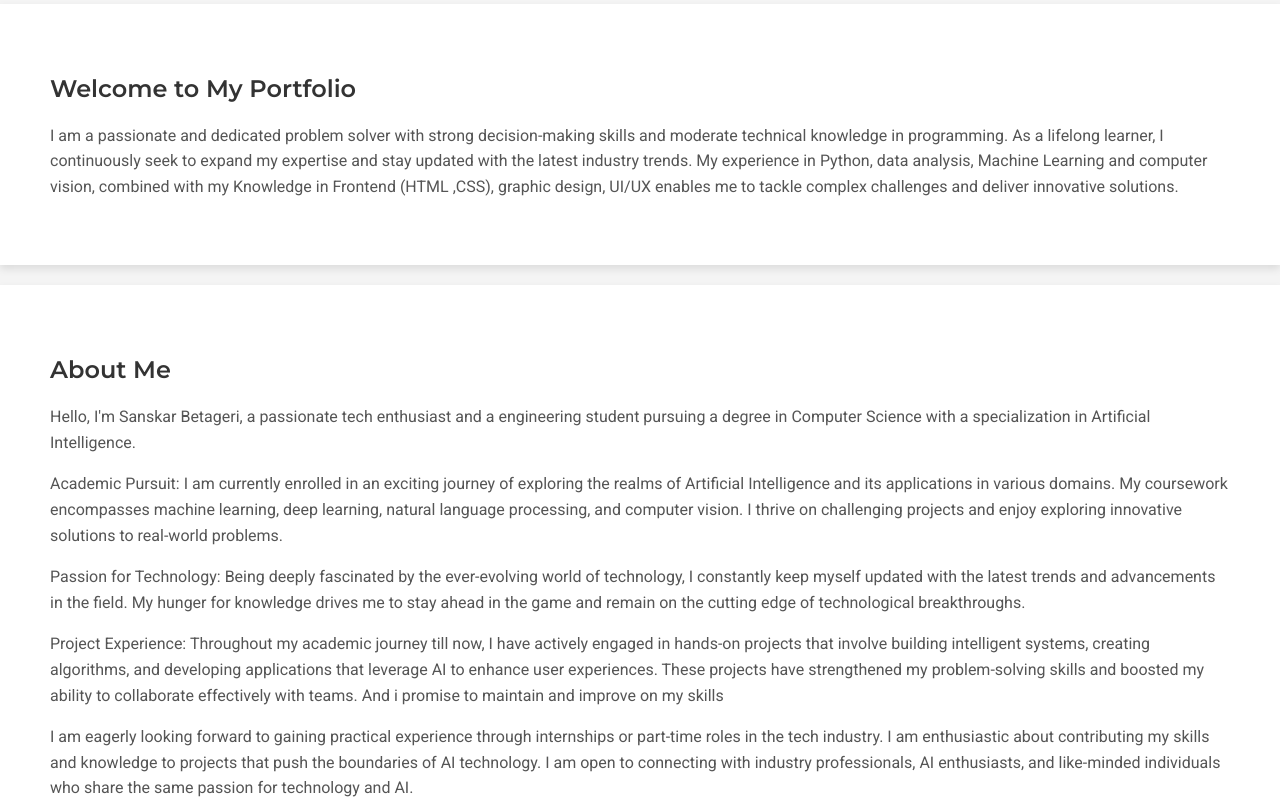
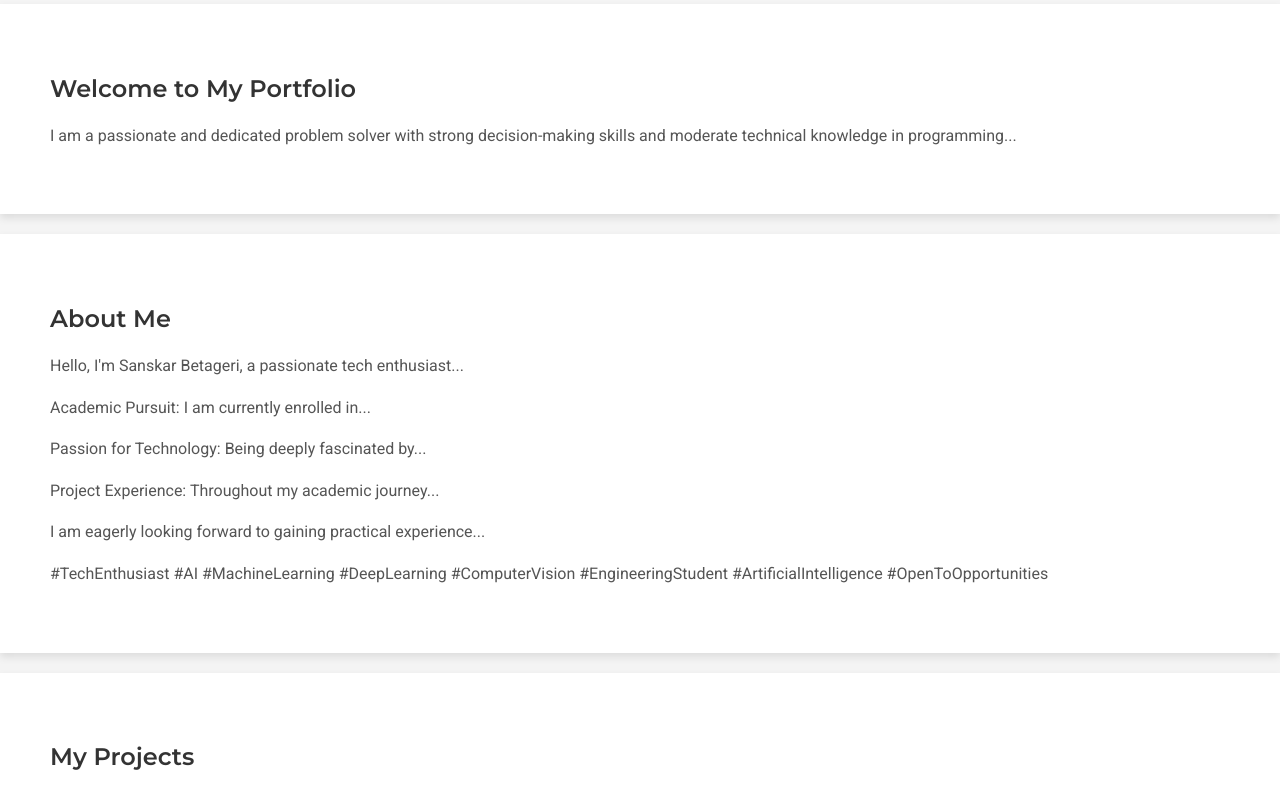
Before and after one commit to sanskar-betageri/final_project, a plain HTML site: page index.html in a window 1280 px wide. Shown: the part 840-1644 px from the top of the page. Drawn offline with Linux system fonts and the light colour scheme.

Commit message:
Updated styles and layout in index.html 2

```diff
--- a/index.html
+++ b/index.html
@@ -3,15 +3,20 @@
 <head>
     <meta charset="UTF-8">
     <meta name="viewport" content="width=device-width, initial-scale=1.0">
-    <title>Document</title>
+    <title>Sanskar's Portfolio</title>
+
+    <!-- Linking external CSS stylesheet -->
     <link rel="stylesheet" href="styles.css">
+
+    <!-- Font Awesome for social icons -->
     <link rel="stylesheet" href="https://cdnjs.cloudflare.com/ajax/libs/font-awesome/6.5.2/css/all.min.css">
 
-
+    <!-- Google Fonts: Montserrat for headers, Roboto for body text -->
     <link href="https://fonts.googleapis.com/css2?family=Montserrat:wght@600&family=Roboto&display=swap" rel="stylesheet">
-
 </head>
 <body>
+
+    <!-- Navigation Bar -->
     <header>
         <nav>
             <ul>
@@ -22,75 +27,67 @@
             </ul>
         </nav>
     </header>
+
+    <!-- Hero Banner Section -->
     <section class="hero-banner">
         <img src="banner.jpg" alt="Hero Banner" class="hero-image">
         <div class="hero-text">
-            <!-- <h1>Welcome to My Creative Space</h1>
-            <p>Crafting code and design with precision.</p> -->
+            <!-- Hero call-to-action -->
             <a href="#portfolio" class="cta-button">View My Work</a>
         </div>
     </section>
 
     <main>
+
+        <!-- Introduction/Home Section -->
         <section id="home">
             <h1>Welcome to My Portfolio</h1>
-            <p>I am a passionate and dedicated problem solver with strong decision-making
-skills and moderate technical knowledge in programming. As a lifelong learner,
-I continuously seek to expand my expertise and stay updated with the latest
-industry trends. My experience in Python, data analysis, Machine Learning and
-computer vision, combined with my Knowledge in Frontend (HTML ,CSS),
-graphic design, UI/UX enables me to tackle complex challenges and deliver
-innovative solutions.
+            <p>
+                I am a passionate and dedicated problem solver with strong decision-making
+                skills and moderate technical knowledge in programming...
             </p>
         </section>
 
+        <!-- About Section -->
         <section id="about">
             <h2>About Me</h2>
-            <p>
-Hello, I'm Sanskar Betageri, a passionate tech enthusiast and a engineering student pursuing a degree in Computer Science with a specialization in Artificial Intelligence.
-</p>
-<p>
-Academic Pursuit:
-I am currently enrolled in an exciting journey of exploring the realms of Artificial Intelligence and its applications in various domains. My coursework encompasses machine learning, deep learning, natural language processing, and computer vision. I thrive on challenging projects and enjoy exploring innovative solutions to real-world problems.
-</p>
-<p>
-Passion for Technology:
-Being deeply fascinated by the ever-evolving world of technology, I constantly keep myself updated with the latest trends and advancements in the field. My hunger for knowledge drives me to stay ahead in the game and remain on the cutting edge of technological breakthroughs.
-</p>
-<p>
-Project Experience:
-Throughout my academic journey till now, I have actively engaged in hands-on projects that involve building intelligent systems, creating algorithms, and developing applications that leverage AI to enhance user experiences. These projects have strengthened my problem-solving skills and boosted my ability to collaborate effectively with teams. And i promise to maintain and improve on my skills
-</p>
-<p>
-I am eagerly looking forward to gaining practical experience through internships or part-time roles in the tech industry. I am enthusiastic about contributing my skills and knowledge to projects that push the boundaries of AI technology.
-I am open to connecting with industry professionals, AI enthusiasts, and like-minded individuals who share the same passion for technology and AI.
-</p>
-<!-- Please find below my enclosed/attached certificates for your reference -->
-
-<p>
-#TechEnthusiast #AI #MachineLearning #DeepLearning #ComputerVision #EngineeringStudent #ArtificialIntelligence #OpenToOpportunities</p>
+            <p>Hello, I'm Sanskar Betageri, a passionate tech enthusiast...</p>
+            <p>Academic Pursuit: I am currently enrolled in...</p>
+            <p>Passion for Technology: Being deeply fascinated by...</p>
+            <p>Project Experience: Throughout my academic journey...</p>
+            <p>I am eagerly looking forward to gaining practical experience...</p>
+            <!-- Using hashtags to highlight interests and keywords -->
+            <p>#TechEnthusiast #AI #MachineLearning #DeepLearning #ComputerVision #EngineeringStudent #ArtificialIntelligence #OpenToOpportunities</p>
         </section>
 
+        <!-- Portfolio Section -->
         <section id="portfolio">
             <h2>My Projects</h2>
+
             <div class="project-gallery">
+
+                <!-- Project 1 -->
                 <div class="project">
                     <img src="project1.jpg" alt="Project 1">
-                    <p>This was my Major Project in B.E.
-Problem Statement : Investigating the correlation between Parkinson’s disease and Type-2 Diabetes to assess the impact of Diabetes on Parkinson’s disease progression, and explore the potential for integrated therapeutic strategies that address both conditions for early diagnosis, pre-emptive treatment and improved patient outcomes.</p>
+                    <p>This was my Major Project in B.E... (Parkinson’s & Diabetes correlation)</p>
                     <a href="https://www.ijfmr.com/research-paper.php?id=30798" target="_blank" class="project-button">View Publication</a>
                 </div>
+
+                <!-- Project 2 -->
                 <div class="project">
                     <img src="project2.jpg" alt="Project 2">
-                    <p>The Real-Time Emotion-Based Music Recommendation App detects user emotions through facial recognition using the DeepFace library. It then recommends a playlist of 5 songs based on the detected emotion (happy, sad, angry, neutral, surprise). Built with Flask and OpenCV, the app provides a personalized music experience in real-time.</p>
+                    <p>Real-Time Emotion-Based Music Recommendation App using DeepFace...</p>
                     <a href="https://github.com/rohanvij05/Real-Time-Emotion-Based-Music-Recommendation-App" target="_blank" class="project-button">Github</a>
                 </div>
 
             </div>
         </section>
+
+        <!-- Contact Form Section -->
         <section id="contact">
             <h2>Contact Me</h2>
             <br />
+            <!-- Basic contact form using POST -->
             <form action="submit_form.php" method="post">
                 <label for="name">Name:</label>
                 <input type="text" id="name" name="name" aria-label="Enter your full name" required>
@@ -103,9 +100,11 @@ Problem Statement : Investigating the correlation between Parkinson’s disease
 
                 <button type="submit">Submit</button>
             </form>
+        </section>
 
-        </section>
     </main>
+
+    <!-- Footer with social links -->
     <footer>
         <p>&copy; 2025 Sanskar's Portfolio. All rights reserved.</p>
         <div>
@@ -118,7 +117,6 @@ Problem Statement : Investigating the correlation between Parkinson’s disease
             <a href="https://twitter.com" target="_blank" aria-label="X (formerly Twitter)">
                 <i class="fab fa-x-twitter"></i>
             </a>
-
         </div>
     </footer>
 
--- a/styles.css
+++ b/styles.css
@@ -1,22 +1,28 @@
+/* Universal box-sizing to simplify layout handling */
 * {
   box-sizing: border-box;
 }
+
+/* Base styles for page */
 html, body {
     font-family: 'Roboto', sans-serif;
     background-color: #f4f4f4;
     color: #333;
     width: 100%;
     max-width: 100%;
-    margin: 0 ;
+    margin: 0;
     padding: 0;
     overflow-x: hidden;
 }
+
+/* Header styling */
 header {
     background-color: #333;
     padding: 10px;
     color: #fff;
 }
 
+/* Navigation styling */
 nav ul {
     list-style-type: none;
     margin: 0;
@@ -39,6 +45,8 @@ nav ul li a {
 nav ul li a:hover {
     color: #ff6347;
 }
+
+/* Section container styling */
 section {
     padding: 50px;
     margin: 20px 0;
@@ -46,16 +54,20 @@ section {
     box-shadow: 0 4px 8px rgba(0, 0, 0, 0.1);
 }
 
+/* Headings font and color */
 h1, h2 {
     font-family: 'Montserrat', sans-serif;
     color: #333;
 }
 
+/* Paragraph text styling */
 p {
     font-size: 1rem;
     line-height: 1.6;
     color: #555;
 }
+
+/* Footer section styling */
 footer {
     background-color: #333;
     color: #fff;
@@ -63,18 +75,20 @@ footer {
     text-align: center;
 }
 
+/* Footer icon styles */
 footer a i {
     cursor: pointer;
     font-size: 2rem;
     color: #fff;
     margin: 0 10px;
-    text-decoration: none;
-    /* transition: color 0.3s ease; */
 }
 
+/* Footer icon hover effect */
 footer a i:hover {
     color: #ff6347;
 }
+
+/* Responsive adjustments for tablets and below */
 @media screen and (max-width: 768px) {
     nav ul {
         flex-direction: column;
@@ -105,6 +119,7 @@ footer a i:hover {
     }
 }
 
+/* Contact form container */
 form {
     display: flex;
     flex-direction: column;
@@ -116,11 +131,13 @@ form {
     border-radius: 8px;
 }
 
+/* Form label styling */
 label {
     font-size: 1rem;
     margin-bottom: 5px;
 }
 
+/* Inputs and textareas */
 input, textarea, button {
     padding: 10px;
     margin-bottom: 15px;
@@ -129,6 +146,7 @@ input, textarea, button {
     font-size: 1.1rem;
 }
 
+/* Form submit button */
 button {
     padding: 12px 24px;
     background-color: #333;
@@ -139,9 +157,20 @@ button {
     border-radius: 4px;
 }
 
+/* Button hover/focus/active states */
 button:hover {
     background-color: #ff6347;
 }
+
+button:active {
+    background-color: #e5533d;
+}
+
+button:focus {
+    outline: 3px solid #ff6347;
+}
+
+/* Link icon styling (outside footer) */
 a i {
     font-size: 2rem;
     color: #333;
@@ -151,21 +180,14 @@ a i {
 a i:hover {
     color: #ff6347;
 }
-button:hover {
-    background-color: #ff6347;
-}
 
-button:active {
-    background-color: #e5533d; /* Darker shade when clicked */
-}
-
-button:focus {
-    outline: 3px solid #ff6347; /* Focus outline for accessibility */
-}
+/* General anchor tag hover */
 a:hover {
     color: #ff6347;
     text-decoration: underline;
 }
+
+/* Project grid container */
 .project-gallery {
     display: grid;
     grid-template-columns: repeat(auto-fit, minmax(280px, 1fr));
@@ -173,6 +195,7 @@ a:hover {
     padding: 20px;
 }
 
+/* Individual project card */
 .project {
     display: flex;
     flex-direction: column;
@@ -184,6 +207,7 @@ a:hover {
     box-shadow: 0 2px 6px rgba(0, 0, 0, 0.1);
 }
 
+/* Project image styling */
 .project img {
     max-width: 100%;
     height: auto;
@@ -191,6 +215,8 @@ a:hover {
     margin-bottom: 10px;
     object-fit: cover;
 }
+
+/* Project button style */
 .project-button {
     display: inline-block;
     margin-top: 10px;
@@ -207,20 +233,23 @@ a:hover {
     background-color: #0e0200;
 }
 
+/* Hero banner layout */
 .hero-banner {
     position: relative;
     text-align: center;
     color: white;
     width: 100%;
-    overflow: hidden; /* prevents inner elements from causing horizontal scroll */
+    overflow: hidden; /* Prevents inner elements from causing horizontal scroll */
 }
 
+/* Hero image full-width */
 .hero-image {
     width: 100%;
     height: auto;
     display: block;
 }
 
+/* Hero text position and style */
 .hero-text {
     position: absolute;
     top: 85%;
@@ -230,7 +259,7 @@ a:hover {
     z-index: 1;
 }
 
-/* Button styling */
+/* Call-to-action button in hero section */
 .cta-button {
     display: inline-block;
     padding: 12px 25px;
@@ -246,7 +275,7 @@ a:hover {
     background-color: #140301;
 }
 
-/* Responsive Adjustments */
+/* Responsive tweaks for smaller screens */
 @media (max-width: 768px) {
     .hero-text {
         top: 85%;
@@ -268,7 +297,9 @@ a:hover {
         font-size: 0.85rem;
     }
 }
+
+/* Prevent overflow from any major block section */
 section, header, footer, div {
-  max-width: 100vw;
-  overflow-x: hidden;
+    max-width: 100vw;
+    overflow-x: hidden;
 }
```
Lines whose indentation alone changed are shown as unchanged.
